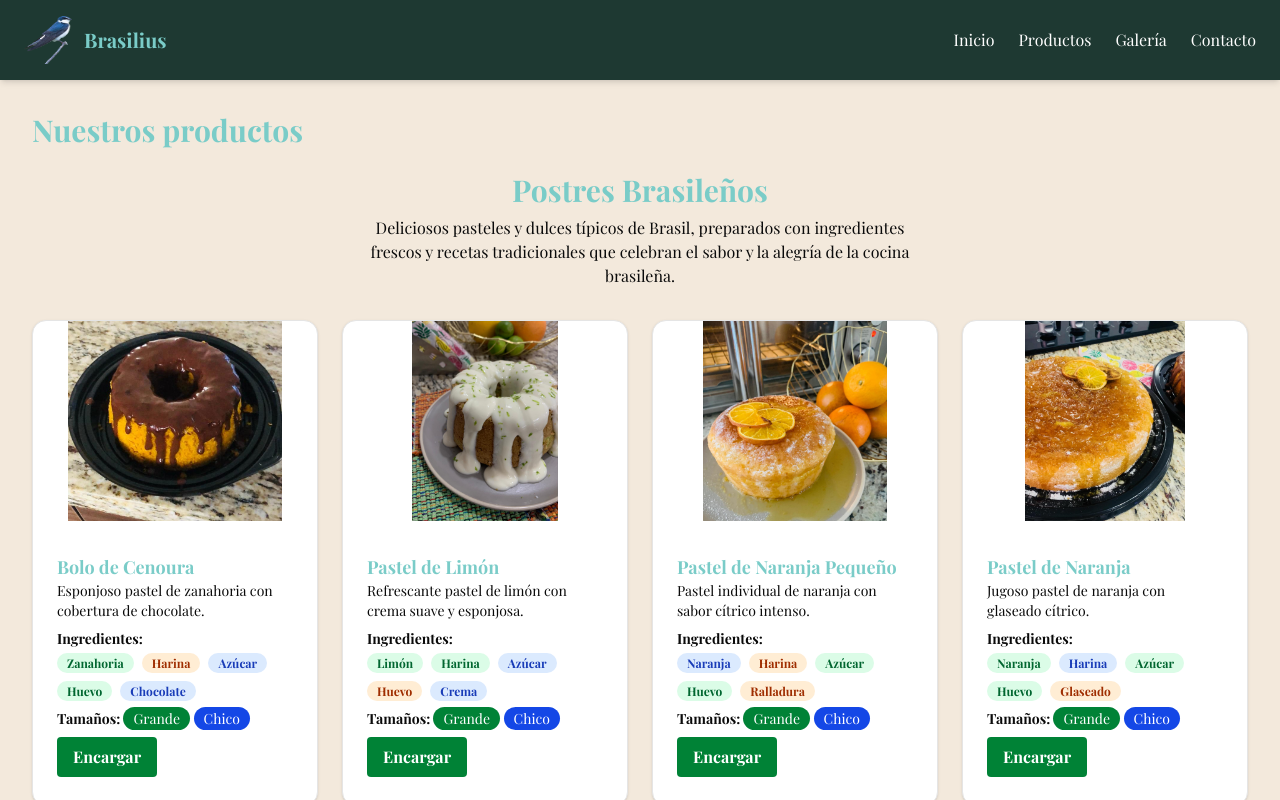
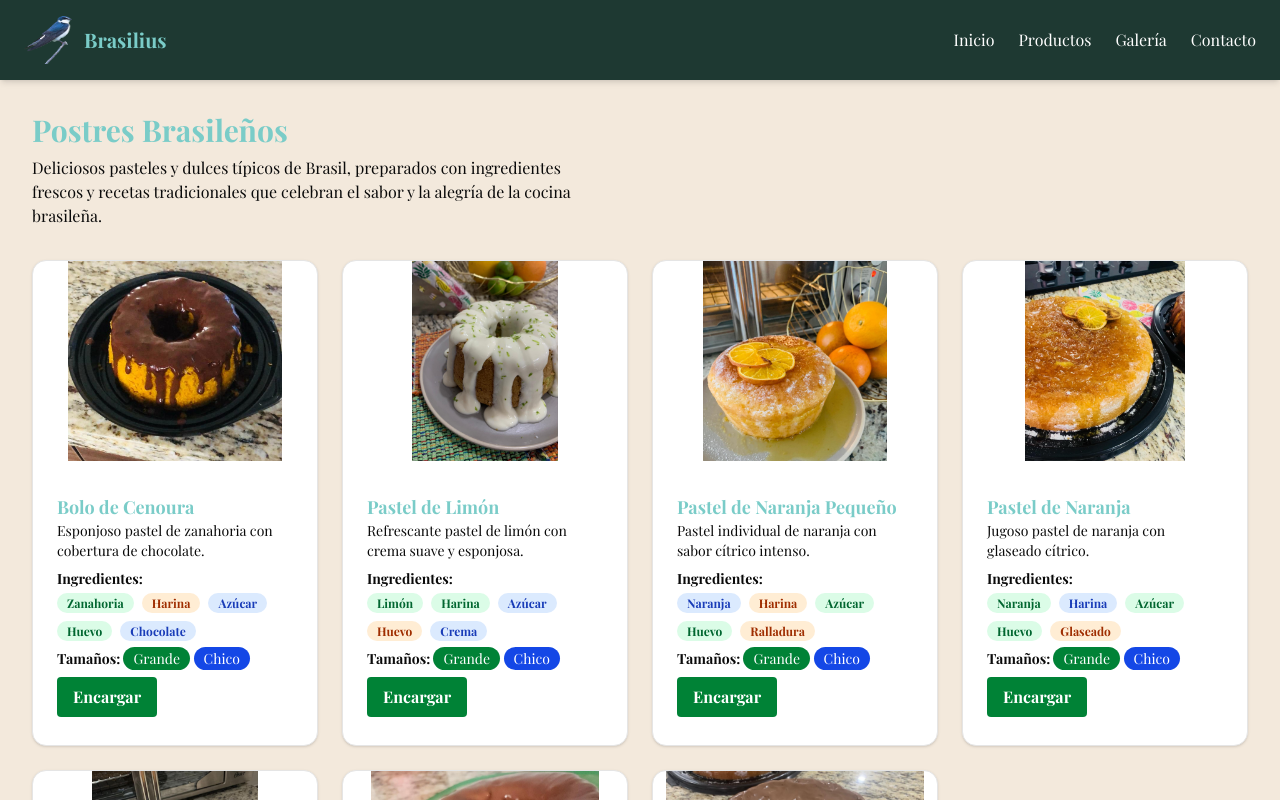
Before and after one commit to Ivan-Herrera-Garcia/shopcake, a Next.js app: page / in a window 1280 px wide. Shown: the top 800 px of the page. Built offline with nearby package versions, Linux system fonts and the light colour scheme.

Commit message:
cambios visuales

```diff
--- a/app/page.js
+++ b/app/page.js
@@ -57,11 +57,10 @@ export default function Home() {
     <div className={`min-h-screen fondoImg !playfair`}>
       <Navbar />
       <main className="p-8">
-        <h2 className={`text-3xl font-bold text-[${COLORS.primary}] mb-6`}>Nuestros productos</h2>
         <section>
-          <div className="text-center mb-8">
+          <div className="text-start mb-8">
             <h2 className={`text-3xl font-extrabold mb-2 text-[${COLORS.text}]`}>Postres Brasileños</h2>
-            <p className={`text-md text-[${COLORS.text}] max-w-xl mx-auto`}>
+            <p className={`text-md text-[${COLORS.text}] max-w-xl`}>
               Deliciosos pasteles y dulces típicos de Brasil, preparados con ingredientes frescos y recetas tradicionales que celebran el sabor y la alegría de la cocina brasileña.
             </p>
           </div>
```
